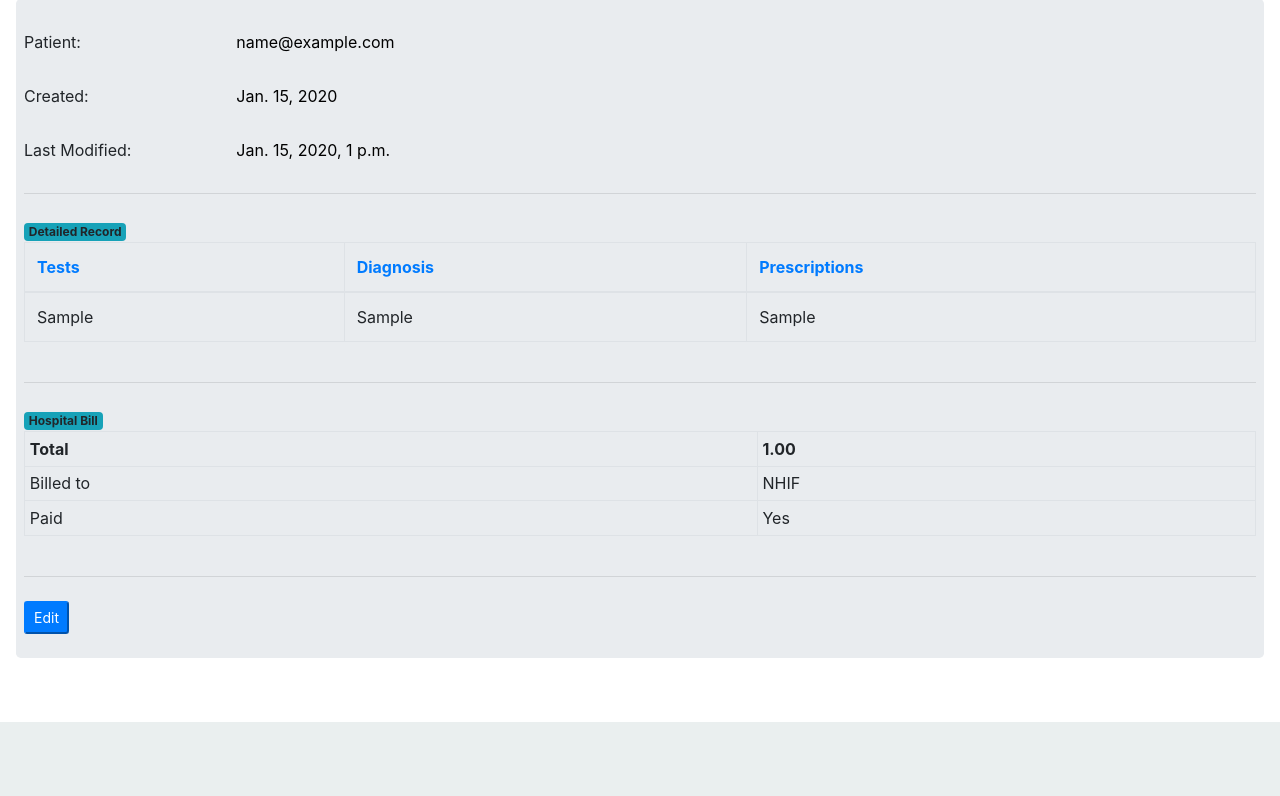
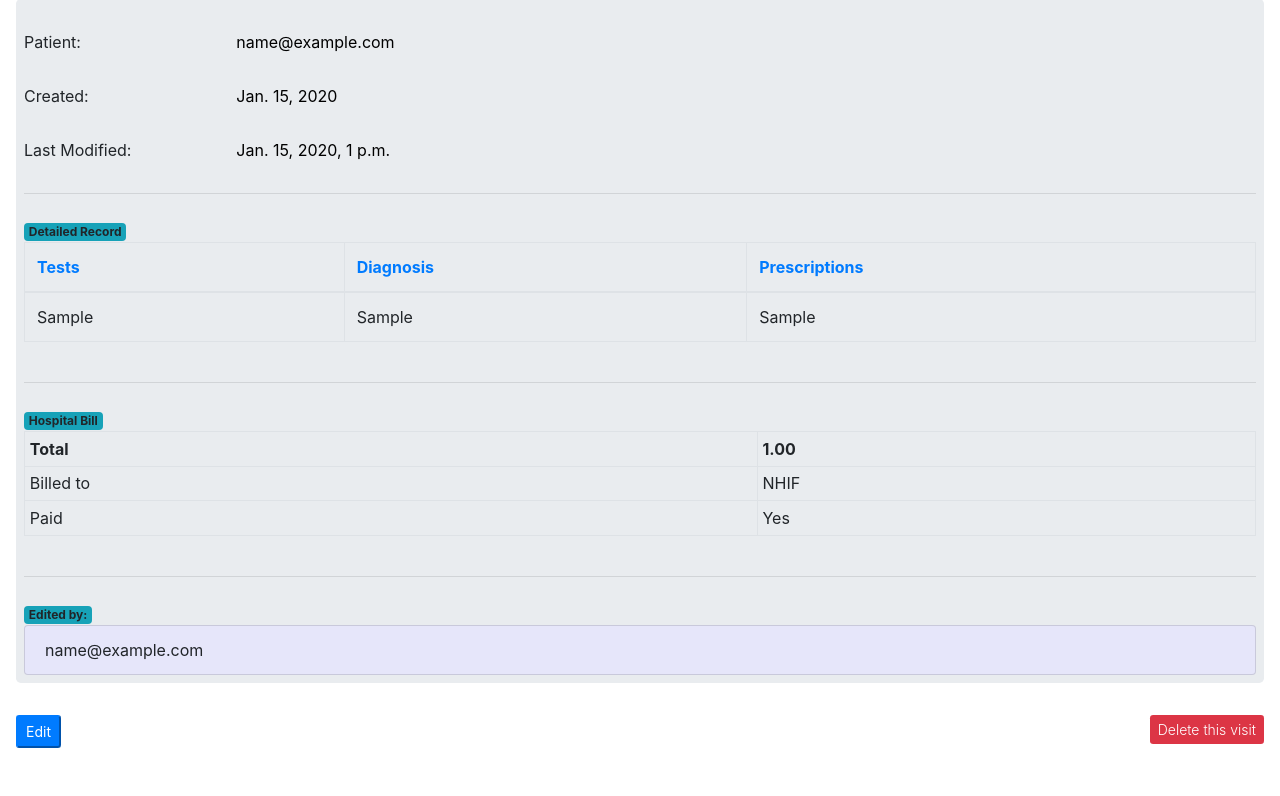
Before and after one commit to Sajeyks/H-Security, a Django app: page /app/visit-details/1 in a window 1280 px wide. Shown: the part 105-901 px from the top of the page. Before the commit the page ends 827 px from the top, so only its background shows below. Run offline with Django 4.2, Linux system fonts and the light colour scheme; tables that the repository leaves empty hold one stand-in row (values such as "Sample post"); some libraries are stand-ins or nearby versions.

Commit message:
add editors listing and delete button

```diff
--- a/H_security/p_records/templates/p_records/hospital-visit-details.html
+++ b/H_security/p_records/templates/p_records/hospital-visit-details.html
@@ -123,12 +123,7 @@
 
         </p>
         <hr class="my-4">
-        <p class="lead">
-            <!-- Button trigger modal -->
-            <button type="button" class="btn-sm btn-primary" data-toggle="modal" data-target="#exampleModal">
-              Edit
-          </button>
-        </p>
+
 
         <!-- Modal -->
         <div class="modal fade" id="exampleModal" tabindex="-1" aria-labelledby="exampleModalLabel" aria-hidden="true">
@@ -156,8 +151,29 @@
           </div>
         </div>
 
+        <div class="badge bg-info text-wrap">
+          Edited by:
+        </div>
+
+      <ol class="list-group list-group-numbered">
+          <li class="list-group-item" style="background-color: lavender;">
+            {{ Visitdetails.edited_by.all |join:', ' }}
+          </li>
+      </ol>
+
 
     </div>
+
+    <p class="lead">
+      <!-- Button trigger modal -->
+      <button type="button" class="btn-sm btn-primary" data-toggle="modal" data-target="#exampleModal">
+        Edit
+    </button>
+
+  <a href="{% url 'visit_delete' Visitdetails.pk %}"
+  class="btn-sm btn-danger float-right" role="button" aria-pressed="true">Delete this visit</a>
+
+  </p>
 
 
 
```
